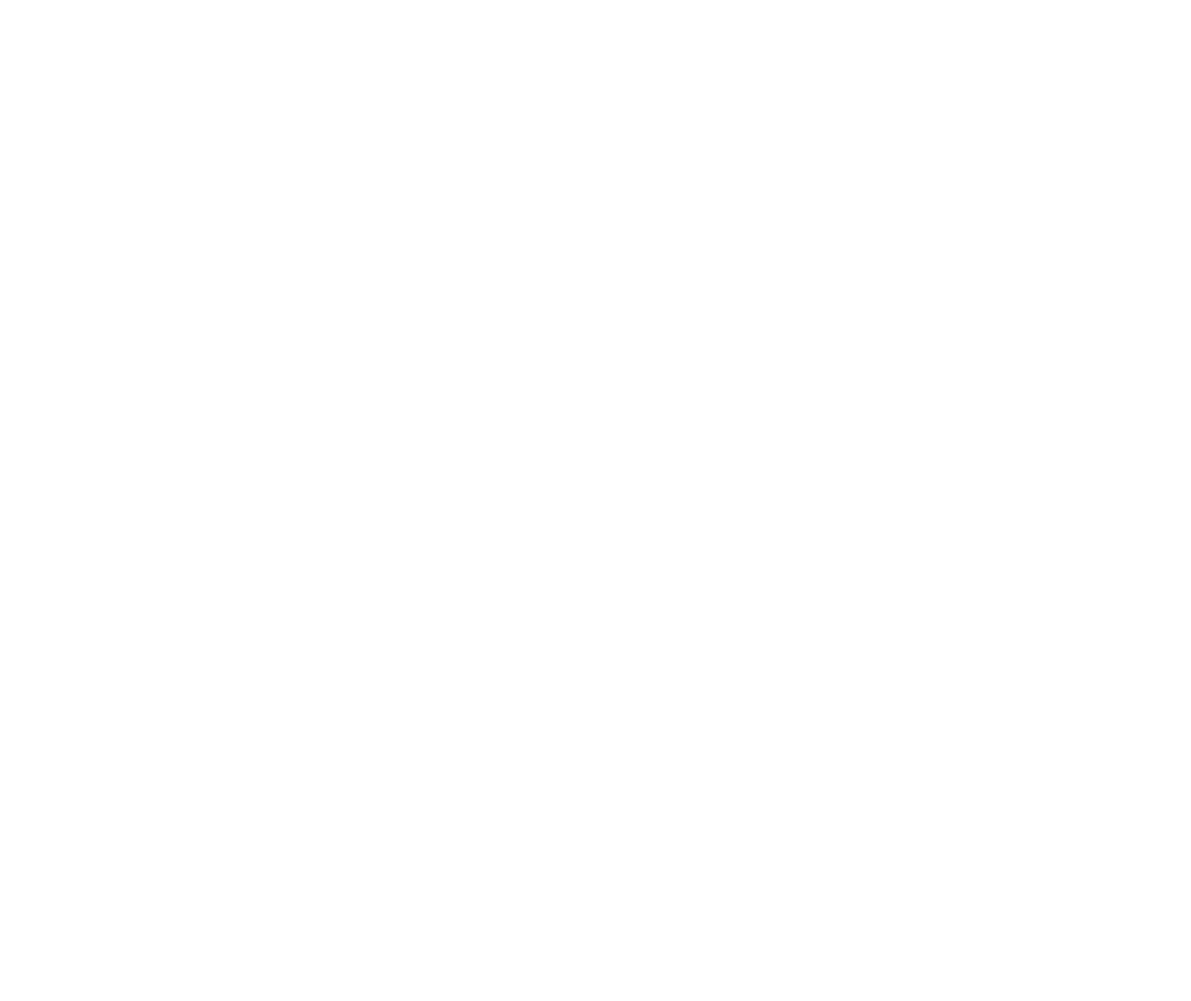
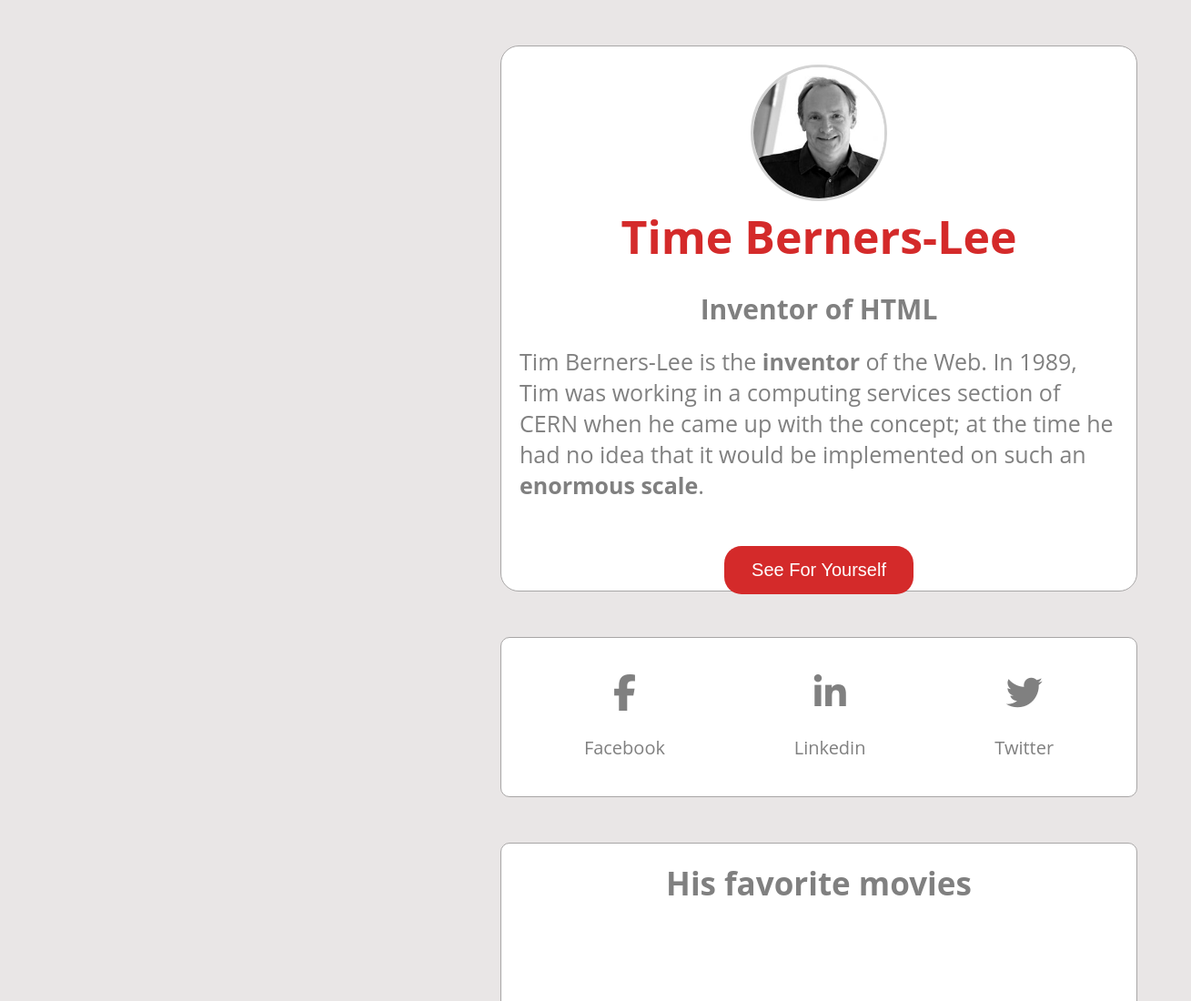
Before and after one commit to becodeorg/hamilton-8-tim-berners-lee-NapoTwiixe306, a plain HTML site: page index.html in a window 1280 px wide. Shown: the top 1100 px of the page at 91% size, 1309 px wide, since content can reach past the window. Before the commit the page ends 800 px from the top, so only its background shows below. Drawn offline with Linux system fonts and the light colour scheme.

Commit message:
fin css de base

```diff
--- a/Assets/css/style.css
+++ b/Assets/css/style.css
@@ -0,0 +1,146 @@
+:root{
+    --title-movie-color: #808080;
+}
+
+*{
+    padding: 0;
+    margin: 0;
+    box-sizing: border-box;
+}
+
+
+body{
+    background-color: rgb(233, 230, 230);
+    font-family: 'Open Sans', sans-serif;
+}
+
+.first_section, .second_section{
+    display: block;
+    position: relative;
+    left: 500px;
+    grid-column: 2;
+    margin: 50px;
+    width: 700px;
+    background-color: #fff;
+    border-radius: 10px;
+    border: 1px solid rgb(168, 166, 166);
+    padding: 20px;
+}
+
+.third_section{
+    display: block;
+    position: relative;
+    left: 500px;
+    grid-column: 2;
+    margin: 50px;
+    width: 700px;
+    background-color: #fff;
+    border-radius: 10px;
+    border: 1px solid rgb(168, 166, 166);
+    padding: 20px 40px;
+}
+
+.first_section{
+    height: 600px;
+    border-radius: 20px;
+    text-align: center;
+}
+
+.first_section h1{
+    color: #d42a2a;
+    font-size: 50px;
+}
+
+.first_section h2{
+    margin-top: 25px;
+    color: gray;
+    font-size: 30px;
+}
+
+.first_section p{
+    margin-top: 20px;
+    text-align: left;
+    font-size: 25px;
+    color: gray;
+}
+
+.first_section img{
+    position: relative;
+    /* left: 40%; */
+    width: 150px;
+    height: 150px;
+    border-radius: 50%;
+    border: 3px solid lightgray;
+}
+
+.first_section button{
+    position: relative;
+    top: 50px;
+    padding: 15px 30px;
+    border: none;
+    font-size: 20px;
+    color: white;
+    background-color: #d42a2a;
+    border-radius: 19px;
+    cursor: pointer;
+    transition: 0.3s;
+}
+
+.first_section button:hover{
+    background-color: #fff;
+    color: gray;
+    border: 3px solid lightcoral;
+}
+
+.second_section ul{
+    display: flex;
+    justify-content: space-around;
+    padding: 0;
+    margin: 20px 0;
+}
+
+.second_section i{
+    font-size: 40px;
+}
+
+.second_section ul a{
+    text-align: center;
+    display: flex;
+    flex-direction: column;
+    text-decoration: none;
+    color: gray;
+    font-size: 20px;
+}
+
+
+.third_section .title{
+    text-align: center;
+    font-size: 35px;
+    color: var(--title-movie-color);
+    margin-bottom: 25px;
+}
+
+.third_section img{
+    position: relative;
+    top: 105px;
+    width: 25%;
+}
+
+.third_section .movie-title{
+    position: relative;
+    top: -130px;
+    left: 100px;
+    text-align: center;
+    color: var(--title-movie-color);
+}
+
+.third_section p{
+    text-align: left;
+    /* width: 75%; */
+    position: relative;
+    top: -120px;
+    font-size: 25px;
+    margin-left: 180px;
+    color: gray;
+    letter-spacing: 2px;
+}
--- a/index.html
+++ b/index.html
@@ -4,10 +4,52 @@
     <meta charset="UTF-8">
     <meta http-equiv="X-UA-Compatible" content="IE=edge">
     <meta name="viewport" content="width=device-width, initial-scale=1.0">
+    <script src="https://kit.fontawesome.com/b354d51934.js" crossorigin="anonymous"></script>
     <link rel="stylesheet" href="./Assets/css/style.css">
     <title>Document</title>
 </head>
 <body>
-
+    <main>
+        <section class="first_section">
+            <figure>
+                <img src="./Assets/img/tim_berners_lee.jpg" alt="">
+            </figure>
+            <h1>Time Berners-Lee</h1>
+            <h2>Inventor of HTML</h2>
+            <p>Tim Berners-Lee is the <strong>inventor</strong> of the Web. In 1989, Tim was working in a computing services section of CERN when he came up with the concept; at the time he had no idea that it would be implemented on such an <strong>enormous scale</strong>.</p>
+            <button>See For Yourself</button>
+        </section>
+        <section class="second_section">
+            <ul>
+                <a href=""><i class="fa-brands fa-facebook-f"></i><br>Facebook</a>
+                <a href=""><i class="fa-brands fa-linkedin-in"></i><br>Linkedin</a>
+                <a href=""><i class="fa-brands fa-twitter"></i><br>Twitter</a>
+            </ul>
+        </section>
+        <section class="third_section">
+            <h1 class="title">His favorite movies</h1>
+            <figure>
+                <img class="test" src="./Assets/img/space_odyssey.jpg" alt="">
+                <figcaption>
+                    <h1 class="movie-title">2001 - Space Odyssey</h1>
+                    <p>Humanity finds a mysterious, obviously, object buried beneath the lunar surface and, with the intelligent computer H.A.L, 9000, sets off on a quest.</p>
+                </figcaption>
+            </figure>
+            <figure>
+                <img src="./Assets/img/mister_hulot.jpg" alt="">
+                <figcaption>
+                    <h1 class="movie-title">Monsieur Hulot</h1>
+                    <p>Monsieur Hulot comes to a beachside hotel for a vacation, where he accidentally (but good-naturedly) cause havoc.</p>
+                </figcaption>
+            </figure>
+            <figure>
+                <img src="./Assets/img/alien.jpg" alt="">
+                <figcaption>
+                    <h1 class="movie-title">Alien</h1>
+                    <p>The comemrcial vessel nostromo recieves a distress call form an unexplored planet. After searching for survivors, the crew heads home only to realisze that a deadly bioform has joined them</p>
+                </figcaption>
+            </figure>
+        </section>
+    </main>
 </body>
 </html>
```
